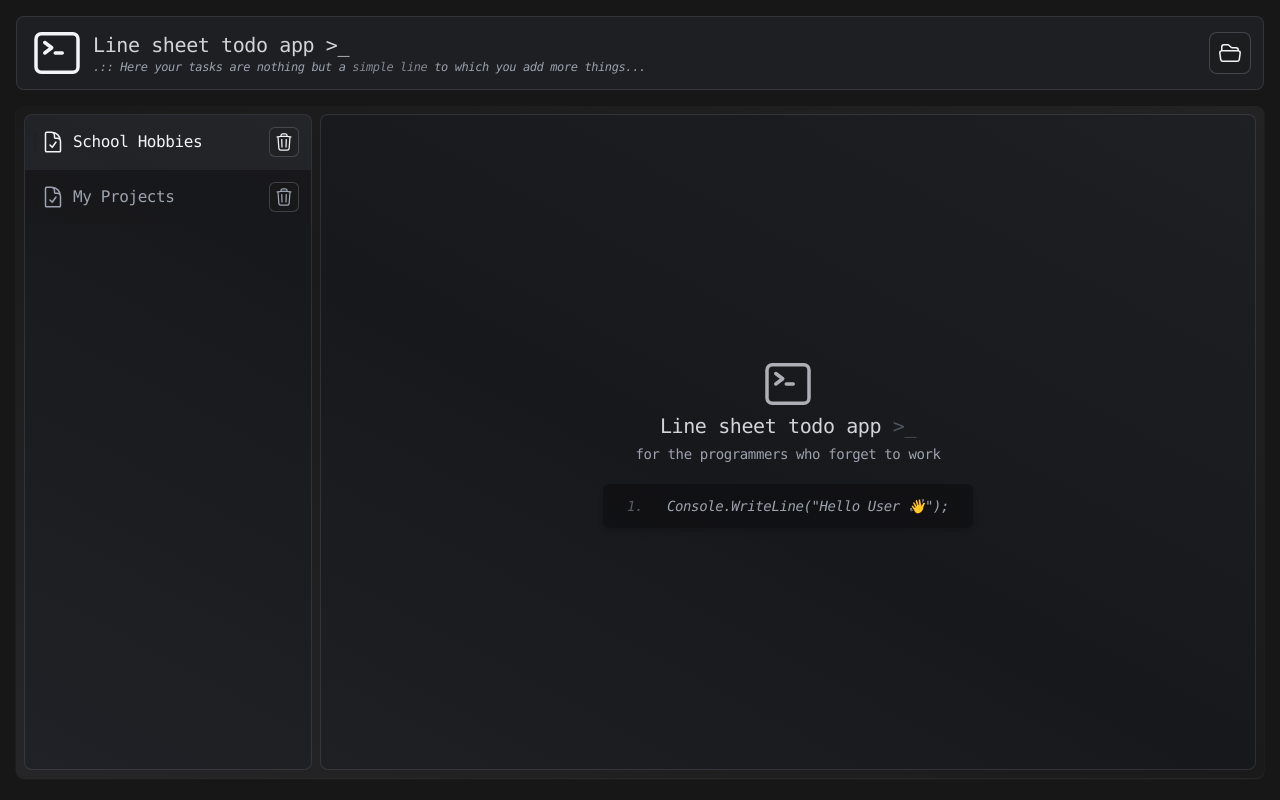
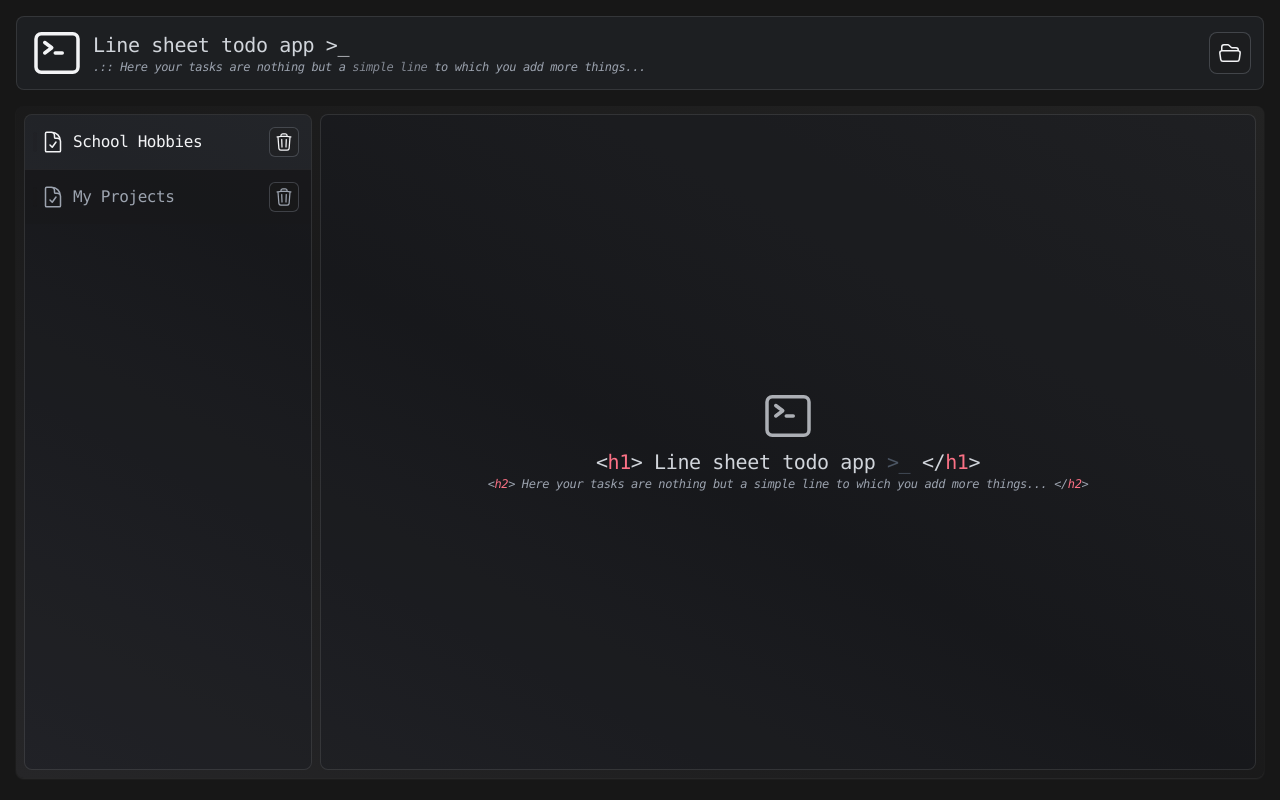
Before and after one commit to AmirMahdyJebreily/Line-sheet-ToDo-App, a Vue app in the folder line-sheet-todo-app/: page /0 in a window 1280 px wide. Built offline with nearby package versions, Linux system fonts and the light colour scheme.

Commit message:
redesign landing and conver to component for small code

```diff
--- /dev/null
+++ b/line-sheet-todo-app/src/components/App/Home/LandingPage.vue
@@ -0,0 +1,20 @@
+<script setup>
+import TopbarIcon from '../../icons/TopbarIcon.vue';
+</script>
+
+<template>
+    <TopbarIcon />
+    <div class="text-sm text-center py-1 px-6 text-gray-400">
+        <h1 class="sm:text-xl text-lg text-gray-300">
+            &lt;<span class="text-rose-400">h1</span>&gt;
+            Line sheet todo app <span class="text-gray-600">>_</span>
+            &lt;/<span class="text-rose-400">h1</span>&gt;
+            <br />
+        </h1>
+        <h2 class="text-xs text-gray-400 italic hidden sm:block">
+            &lt;<span class="text-rose-400">h2</span>&gt;
+            Here your tasks are nothing but a simple line to which you add more things...
+            &lt;/<span class="text-rose-400">h2</span>&gt;
+        </h2>
+    </div>
+</template>
--- a/line-sheet-todo-app/src/components/App/Home/Tabs/Tab.vue
+++ b/line-sheet-todo-app/src/components/App/Home/Tabs/Tab.vue
@@ -42,7 +42,7 @@ watch(route.params.id, (newVal) => {
 </script>
 
 <template>
-    <div @click="onClick()" :title="props.title" :class="mainTagClasses">
+    <div @click="onClick()" :title="props.title" :class="mainTagClasses" class="select-none">
         <div class="flex justify-center items-center gap-1">
             <span
                 :class="(activity.value) ? 'h-5 w-1 bg-gray-200/80 rounded-full m-auto' : 'h-5 w-1 bg-zinc-900/10 rounded-full m-auto'"></span>
--- a/line-sheet-todo-app/src/views/HomeView.vue
+++ b/line-sheet-todo-app/src/views/HomeView.vue
@@ -5,6 +5,7 @@ import Tabs from '../components/App/Home/Tabs.vue';
 import Line from '../components/App/Home/TodoLines/Line.vue';
 import { getAllToDoLines, currentLineSheet, setSelectedTab } from '../scripts/LinesManager';
 import TopbarIcon from "../components/icons/TopbarIcon.vue"
+import LandingPage from '../components/App/Home/LandingPage.vue';
 
 const route = useRoute();
 
@@ -37,7 +38,8 @@ function refUI() {
       class="w-full bg-gradient-to-tr from-main to-white/5 via-main/20 h-full flex justify-center items-stretch rounded-lg m-auto shadow-sm shadow-gray-50/10 overflow-hidden p-2 gap-2">
       <Tabs />
       <section
-        class="flex-1 bg-gray-900/20 border border-white/10 rounded-lg font-mono text-gray-300/80 overflow-hidden py-2" :key="uiKey">
+        class="flex-1 bg-gray-900/20 border border-white/10 rounded-lg font-mono text-gray-300/80 overflow-hidden py-2"
+        :key="uiKey">
 
         <!-- lines list -->
         <div v-if="Lines.length > 0" class="flex flex-col items-start justify-start pb-2">
@@ -45,17 +47,12 @@ function refUI() {
         </div>
 
         <div v-else class="flex flex-col justify-center items-center w-full h-full p-4">
-          <TopbarIcon />
-          <h1 class="sm:text-xl text-lg text-gray-300">
-            Line sheet todo app <span class="text-gray-600">>_</span>
-          </h1>
-          <h2 class="text-sm text-gray-400 hidden sm:block pt-1 pb-5">for the programmers who forget to work</h2>
-          <p class="text-sm bg-black/30 py-3 px-6 rounded-md shadow-md text-gray-400 italic hidden sm:block"><span class="pr-6 opacity-50 select-none">1.</span>Console.WriteLine("Hello User 👋");</p>
+          <LandingPage />
         </div>
 
         <!-- <div class="w-full h-full flex items-start justify-start text px-4 bg-black/20">
-                <input class="bg-transparent outline-none border-none w-full align-middle px-3 opacity-75" type="text" />
-              </div> -->
+                    <input class="bg-transparent outline-none border-none w-full align-middle px-3 opacity-75" type="text" />
+                  </div> -->
 
       </section>
     </div>
```
